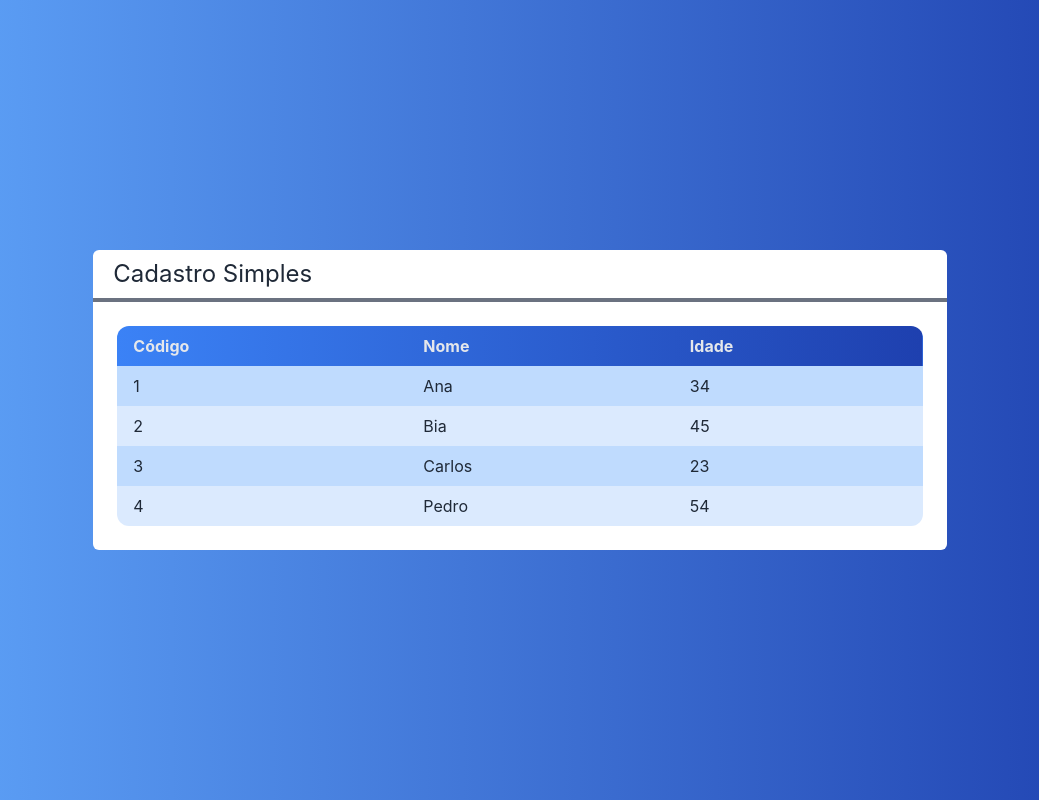
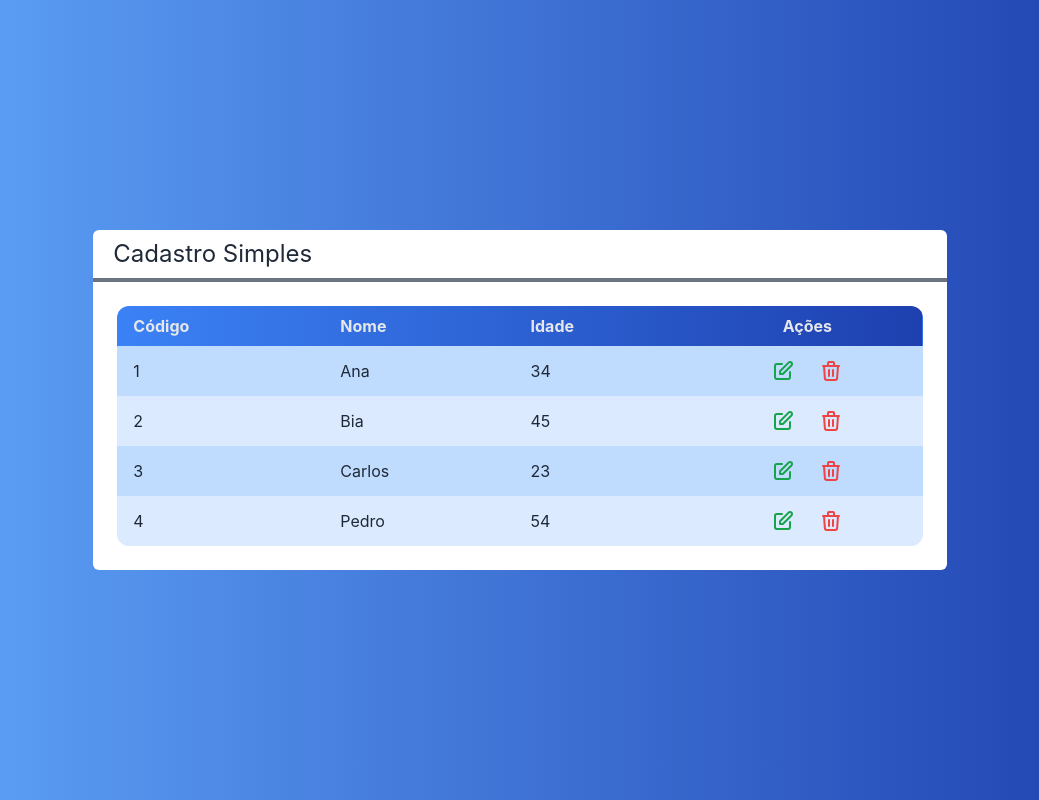
Before and after one commit to PSONetto/projeto-next-crud, a Next.js app: page / in a window 1280 px wide. Shown: the whole page, without its empty margins (120-1159 px from the left). Built offline with nearby package versions, Linux system fonts and the light colour scheme.

Commit message:
feat: implementa botões de ação a tabela

```diff
--- /dev/null
+++ b/src/components/Icons.tsx
@@ -0,0 +1,11 @@
+export const EditIcon = (
+    <svg xmlns="http://www.w3.org/2000/svg" className="h-6 w-6" fill="none" viewBox="0 0 24 24" stroke="currentColor" strokeWidth={2}>
+        <path strokeLinecap="round" strokeLinejoin="round" d="M11 5H6a2 2 0 00-2 2v11a2 2 0 002 2h11a2 2 0 002-2v-5m-1.414-9.414a2 2 0 112.828 2.828L11.828 15H9v-2.828l8.586-8.586z" />
+    </svg>
+)
+
+export const DeleteIcon = (
+    <svg xmlns="http://www.w3.org/2000/svg" className="h-6 w-6" fill="none" viewBox="0 0 24 24" stroke="currentColor" strokeWidth={2}>
+        <path strokeLinecap="round" strokeLinejoin="round" d="M19 7l-.867 12.142A2 2 0 0116.138 21H7.862a2 2 0 01-1.995-1.858L5 7m5 4v6m4-6v6m1-10V4a1 1 0 00-1-1h-4a1 1 0 00-1 1v3M4 7h16" />
+    </svg>
+)
--- a/src/components/Table.tsx
+++ b/src/components/Table.tsx
@@ -1,16 +1,21 @@
 import Client from "../core/Client"
+import { EditIcon, DeleteIcon } from "./Icons"
 
 interface TableProps {
     clients: Client[]
+    selectedClient?: (client: Client) => void
+    deletedClient?: (client: Client) => void
 }
 
 export default function Table(props: TableProps) {
+    const showActions = props.deletedClient || props.selectedClient
     function renderHeader() {
         return (
             <tr>
                 <th className="text-left py-2 px-4">Código</th>
                 <th className="text-left py-2 px-4">Nome</th>
                 <th className="text-left py-2 px-4">Idade</th>
+                {renderActions ? <th className="py-2 px-4">Ações</th> : false}
             </tr>
         )
     }
@@ -19,13 +24,39 @@
         return props.clients?.map((client, i) => {
             return (
                 <tr key={client.id}
-                className={`${i % 2 === 0 ? 'bg-blue-200' : 'bg-blue-100'}`}>
+                    className={`${i % 2 === 0 ? 'bg-blue-200' : 'bg-blue-100'}`}>
                     <td className="text-left py-2 px-4">{client.id}</td>
                     <td className="text-left py-2 px-4">{client.name}</td>
                     <td className="text-left py-2 px-4">{client.age}</td>
+                    {showActions ? renderActions(client) : false}
                 </tr>
             )
         })
+    }
+
+    function renderActions(client: Client) {
+        return (
+            <td className="flex justify-center">
+                {props.selectedClient ? (
+                    <button onClick={() => props.selectedClient?.(client)} className={`
+                        flex justify-center items-center
+                        text-green-600 rounded-full p-2 m-1
+                        hover:bg-blue-50
+                    `}>
+                        {EditIcon}
+                    </button>
+                ) : false}
+                {props.deletedClient ? (
+                    <button onClick={() => props.deletedClient?.(client)} className={`
+                        flex justify-center items-center
+                        text-red-500 rounded-full p-2 m-1
+                        hover:bg-blue-50
+                    `}>
+                        {DeleteIcon}
+                    </button>
+                ) : false}
+            </td>
+        )
     }
 
     return (
--- a/src/pages/index.tsx
+++ b/src/pages/index.tsx
@@ -11,6 +11,15 @@
     new Client('Carlos', 23, '3'),
     new Client('Pedro', 54, '4')
   ]
+
+  function selectedClient(client: Client) {
+    console.log(`Selecionando ${client.name}`)
+  }
+
+  function deletedClient(client: Client) {
+    console.log(`Deletando ${client.name}`)
+  }
+
   return (
     <div className={`
       flex justify-center h-screen items-center
@@ -18,7 +27,10 @@
       text-white
     `}>
       <Layout title="Cadastro Simples">
-        <Table clients={clients}></Table>
+        <Table clients={clients}
+          selectedClient={selectedClient}
+          deletedClient={deletedClient}
+        />
       </Layout>
     </div>
   )
```
